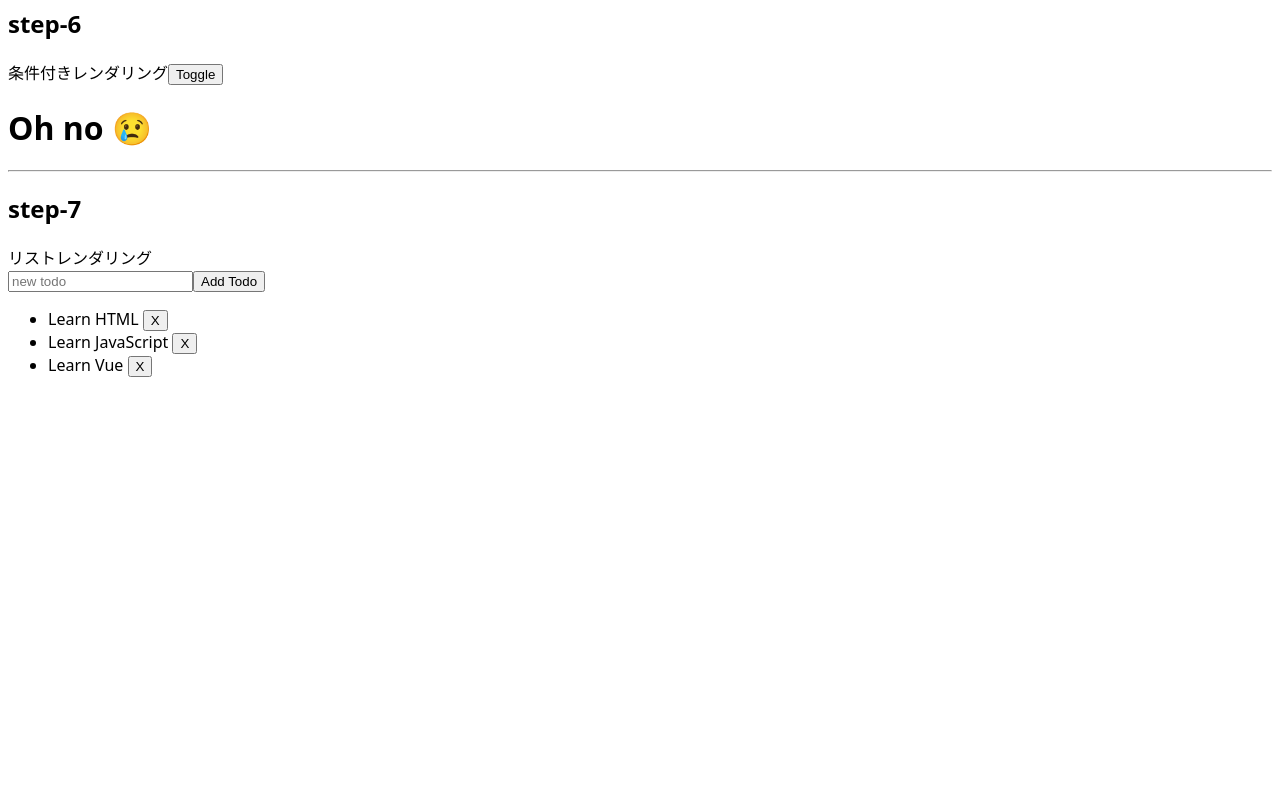
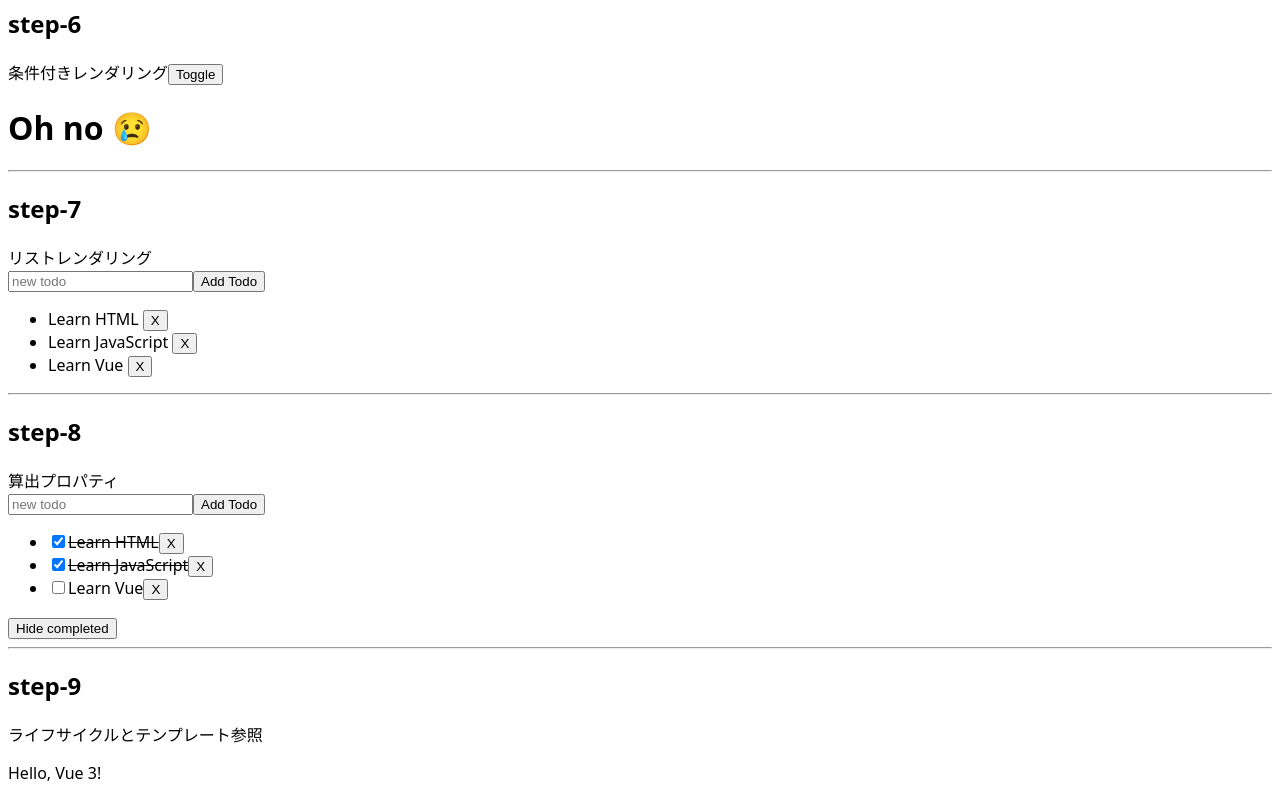
Before and after one commit to rx21js6/learn-vue3-20260106, a Vue app: page / in a window 1280 px wide. Shown: the part 829-1629 px from the top of the page. Before the commit the page ends 1222 px from the top, so only its background shows below. Built offline with nearby package versions, Linux system fonts and the light colour scheme.

Commit message:
step-8〜step-9

```diff
--- a/src/App.vue
+++ b/src/App.vue
@@ -1,18 +1,20 @@
 <script setup lang="ts">
-import Step1 from './tutorial/step-1/Step1.vue'
-import Step2 from './tutorial/step-2/Step2.vue'
-import Step3 from './tutorial/step-3/Step3.vue'
-import Step4 from './tutorial/step-4/Step4.vue'
-import Step5 from './tutorial/step-5/Step5.vue'
-import Step6 from './tutorial/step-6/Step6.vue'
-import Step7 from './tutorial/step-7/Step7.vue'
+import TutorialStep1 from './tutorial/step-1/TutorialStep1.vue'
+import TutorialStep2 from './tutorial/step-2/TutorialStep2.vue'
+import TutorialStep3 from './tutorial/step-3/TutorialStep3.vue'
+import TutorialStep4 from './tutorial/step-4/TutorialStep4.vue'
+import TutorialStep5 from './tutorial/step-5/TutorialStep5.vue'
+import TutorialStep6 from './tutorial/step-6/TutorialStep6.vue'
+import TutorialStep7 from './tutorial/step-7/TutorialStep7.vue'
+import TutorialStep8 from './tutorial/step-8/TutorialStep8.vue'
+import TutorialStep9 from './tutorial/step-9/TutorialStep9.vue'
 </script>
 
 <template>
   <div>
     <h2>step-1</h2>
     <label>はじめに</label>
-    <Step1 />
+    <TutorialStep1 />
   </div>
 
   <hr />
@@ -20,7 +22,7 @@ import Step7 from './tutorial/step-7/Step7.vue'
   <div>
     <h2>step-2</h2>
     <label>宣言的レンダリング</label>
-    <Step2 />
+    <TutorialStep2 />
   </div>
 
   <hr />
@@ -28,7 +30,7 @@ import Step7 from './tutorial/step-7/Step7.vue'
   <div>
     <h2>step-3</h2>
     <label>属性バインディング</label>
-    <Step3 />
+    <TutorialStep3 />
   </div>
 
   <hr />
@@ -36,7 +38,7 @@ import Step7 from './tutorial/step-7/Step7.vue'
   <div>
     <h2>step-4</h2>
     <label>イベントリスナー</label>
-    <Step4 />
+    <TutorialStep4 />
   </div>
 
   <hr />
@@ -44,7 +46,7 @@ import Step7 from './tutorial/step-7/Step7.vue'
   <div>
     <h2>step-5</h2>
     <label>フォームバインディング</label>
-    <Step5 />
+    <TutorialStep5 />
   </div>
 
   <hr />
@@ -52,15 +54,31 @@ import Step7 from './tutorial/step-7/Step7.vue'
   <div>
     <h2>step-6</h2>
     <label>条件付きレンダリング</label>
-    <Step6 />
+    <TutorialStep6 />
   </div>
 
   <hr />
 
   <div>
     <h2>step-7</h2>
-    <label>リストレンダリング </label>
-    <Step7 />
+    <label>リストレンダリング</label>
+    <TutorialStep7 />
+  </div>
+
+  <hr />
+
+  <div>
+    <h2>step-8</h2>
+    <label>算出プロパティ</label>
+    <TutorialStep8 />
+  </div>
+
+  <hr />
+
+  <div>
+    <h2>step-9</h2>
+    <label>ライフサイクルとテンプレート参照</label>
+    <TutorialStep9 />
   </div>
 </template>
 
--- a/src/tutorial/step-6/Step6.vue
+++ b/src/tutorial/step-6/TutorialStep6.vue
@@ -1,4 +1,4 @@
-<script setup>
+<script setup lang="ts">
 import { ref } from 'vue'
 
 const awesome = ref(false)
--- /dev/null
+++ b/src/tutorial/step-8/TutorialStep8.vue
@@ -0,0 +1,49 @@
+<script setup>
+import { ref, computed } from 'vue'
+
+let id = 0
+
+const newTodo = ref('')
+const hideCompleted = ref(false)
+const todos = ref([
+  { id: id++, text: 'Learn HTML', done: true },
+  { id: id++, text: 'Learn JavaScript', done: true },
+  { id: id++, text: 'Learn Vue', done: false },
+])
+
+const filteredTodos = computed(() => {
+  return hideCompleted.value ? todos.value.filter((t) => !t.done) : todos.value
+})
+
+function addTodo() {
+  todos.value.push({ id: id++, text: newTodo.value, done: false })
+  newTodo.value = ''
+}
+
+function removeTodo(todo) {
+  todos.value = todos.value.filter((t) => t !== todo)
+}
+</script>
+
+<template>
+  <form @submit.prevent="addTodo">
+    <input v-model="newTodo" required placeholder="new todo" />
+    <button>Add Todo</button>
+  </form>
+  <ul>
+    <li v-for="todo in filteredTodos" :key="todo.id">
+      <input type="checkbox" v-model="todo.done" />
+      <span :class="{ done: todo.done }">{{ todo.text }}</span>
+      <button @click="removeTodo(todo)">X</button>
+    </li>
+  </ul>
+  <button @click="hideCompleted = !hideCompleted">
+    {{ hideCompleted ? 'Show all' : 'Hide completed' }}
+  </button>
+</template>
+
+<style>
+.done {
+  text-decoration: line-through;
+}
+</style>
--- /dev/null
+++ b/src/tutorial/step-9/TutorialStep9.vue
@@ -0,0 +1,14 @@
+<script setup>
+import { onMounted, ref } from 'vue'
+
+const pElementRef = ref(null)
+
+onMounted(() => {
+  console.log(pElementRef.value.textContent)
+  pElementRef.value.textContent = 'Hello, Vue 3!'
+})
+</script>
+
+<template>
+  <p ref="pElementRef">Hello</p>
+</template>
```
Also changed, not shown: eslint.config.ts (added, +12 -0 lines), package.json (+8 -1 lines), src/tutorial/step-1/TutorialStep1.vue (renamed from src/tutorial/step-1/Step1.vue), src/tutorial/step-2/TutorialStep2.vue (renamed from src/tutorial/step-2/Step2.vue), src/tutorial/step-3/TutorialStep3.vue (renamed from src/tutorial/step-3/Step3.vue), src/tutorial/step-4/TutorialStep4.vue (renamed from src/tutorial/step-4/Step4.vue), src/tutorial/step-5/TutorialStep5.vue (renamed from src/tutorial/step-5/Step5.vue), src/tutorial/step-7/TutorialStep7.vue (renamed from src/tutorial/step-7/Step7.vue), 1 other file (tests, documents, lock files or other folders).
